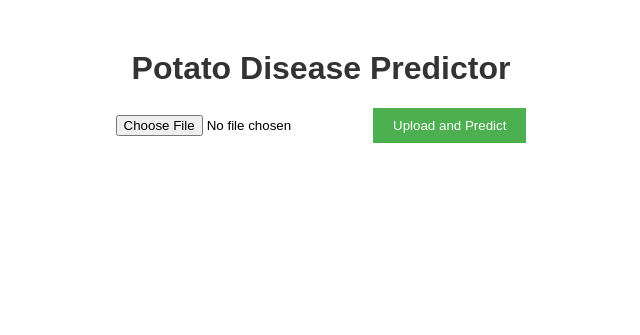
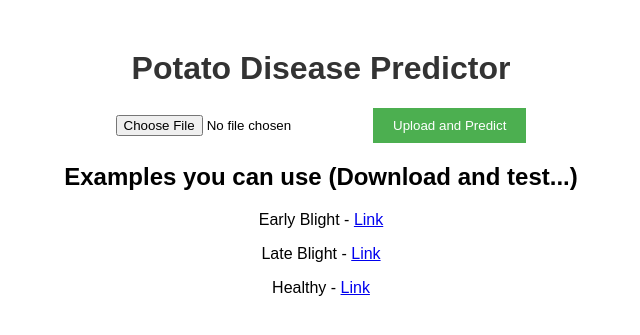
Before and after one commit to anuragc2001/PotatoDoc, a Flask app: page / in a window 1280 px wide. Shown: the top 335 px of the page, without its empty margins (319-959 px from the left). Run offline with Flask 3, Linux system fonts and the light colour scheme.

Commit message:
added example links

```diff
--- a/app/templates/index.html
+++ b/app/templates/index.html
@@ -20,7 +20,13 @@
             <h4><span id="confidence-label"></span></h4>
             <h4><span id="status-label"></span></h4>
         </div>
-    </div>
+        <div>
+            <h2>Examples you can use (Download and test...)</h2>
+          <p>Early Blight - <a href="https://www.growerexperts.com/wp-content/uploads/2022/08/a-large-leaf-on-a-potato-plant-showing-hairs.jpg">Link</a></p>
+          <p>Late Blight - <a href="https://www.agric.wa.gov.au/sites/gateway/files/Late%20blight%20leaf%20lesion.jpg">Link</a></p>
+          <p>Healthy - <a href="https://www.researchgate.net/publication/348605076/figure/fig1/AS:1022470203117574@1620787301403/The-three-Sample-leaves-of-potato-are-a-leaf-affected-by-Light-Blight-b-leaf.jpg">Link</a></p>
+
+        </div>
     <script src="static/script.js"></script>
 </body>
 </html>
```
